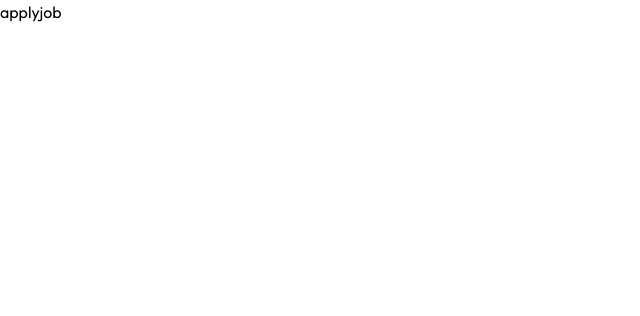
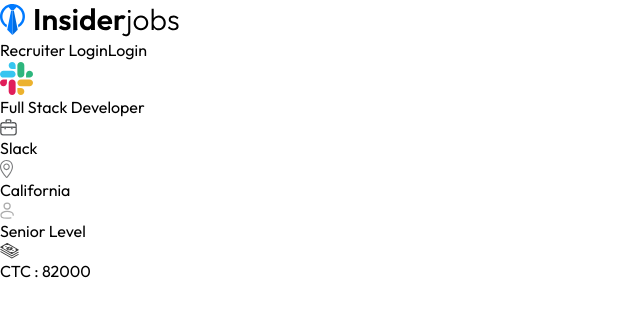
Before and after one commit to amiralam198/Job-Portal, a React (Vite) app in the folder client/: page /apply-job/1 in a window 1280 px wide. Shown: the top 316 px of the page, without its empty margins (0-640 px from the left). Built offline with nearby package versions, Linux system fonts and the light colour scheme; no server answers.

Commit message:
commit apply and learn more

```diff
--- a/client/package.json
+++ b/client/package.json
@@ -11,6 +11,7 @@
   },
   "dependencies": {
     "@clerk/clerk-react": "^5.41.1",
+    "k-convert": "^1.0.6",
     "quill": "^2.0.3",
     "react": "^19.1.1",
     "react-dom": "^19.1.1",
--- a/client/src/components/JobCard.jsx
+++ b/client/src/components/JobCard.jsx
@@ -1,7 +1,11 @@
 import React from "react";
 import { assets } from "../assets/assets";
+import {useNavigate} from "react-router-dom";
 
 const JobCard = ({ job }) => {
+
+  const navigate = useNavigate()
+
   return (
     <div className="border p-6 shadow rounded">
       <div className="flex justify-between items-center">
@@ -21,10 +25,10 @@
         dangerouslySetInnerHTML={{ __html: job.description.slice(0, 150) }}
       ></p>
       <div className="mt-4 flex gap-4 text-sm">
-        <button className="bg-blue-600 text-white px-4 py-2 rounded">
+        <button onClick={()=>{navigate(`/apply-job/${job._id}`); scrollTo(0,0)}} className="bg-blue-600 text-white px-4 py-2 rounded">
           Apply Now
         </button>
-        <button className="text-gray-500 border border-gray-500 rounded px-4 py-2">Learn more</button>
+        <button onClick={()=>{navigate(`/apply-job/${job._id}`); scrollTo(0,0)}} className="text-gray-500 border border-gray-500 rounded px-4 py-2">Learn more</button>
       </div>
     </div>
   );
--- a/client/src/components/JobListing.jsx
+++ b/client/src/components/JobListing.jsx
@@ -156,6 +156,7 @@
               <img
                 onClick={() => setCurrentPage(Math.max(currentPage - 1, 1))}
                 src={assets.left_arrow_icon}
+                alt="previous"
               ></img>
             </a>
             {Array.from({ length: Math.ceil(filteredJobs.length / 6) }).map(
--- /dev/null
+++ b/client/src/components/Loading.jsx
@@ -0,0 +1,10 @@
+import React from 'react'
+
+export default function Loading() {
+  return (
+    <div className='min-h-screen flex items-center justify-center'>
+      <div className='w-20 h-20 border-4 border-gray-300 border-t-4 border-t-blue-400 rounded-full animate-spin '>
+      </div>
+    </div>
+  )
+}
--- a/client/src/pages/ApplyJob.jsx
+++ b/client/src/pages/ApplyJob.jsx
@@ -1,7 +1,64 @@
-import React from 'react'
+// import React,{useContext,useState} from 'react';
+import React, { useContext, useEffect, useState } from 'react'
+import { useParams } from 'react-router-dom'
+import Loading from '../components/Loading';
+import {AppContext} from '../context/AppContext'
+import Navbar from "../components/Navbar";
+import { assets } from '../assets/assets';
 
 export default function ApplyJob() {
-  return (
-    <div> applyjob</div>
+  const {id } = useParams()
+  const [JobData,setJobData] = useState(null);
+  const {jobs} = useContext(AppContext)
+  const fetchJob = async()=>{
+    const data = jobs.filter(job => job._id===id)
+    if(data.length !==0){
+      setJobData(data[0]);
+      console.log(data[0]);
+    }
+  }
+  useEffect(()=>{
+    if(jobs.length > 0){
+      fetchJob()
+    }
+    fetchJob()
+  },[id,jobs])
+  return JobData ? (
+    <>
+    <Navbar/>
+    <div>
+      <div>
+        <div>
+          <div>
+            <img src={JobData.companyId.image} alt="" />
+            <div>
+              <h1> {JobData.title}</h1>
+              <div>
+                <span>
+                  <img src={assets.suitcase_icon} alt="" />
+                  {JobData.companyId.name}
+                </span>
+                <span>
+                  <img src={assets.location_icon} alt="" />
+                  {JobData.location}
+                </span>
+                <span>
+                  <img src={assets.person_icon} alt="" />
+                  {JobData.level}
+                </span>
+                <span>
+                  <img src={assets.money_icon} alt="" />
+                  CTC : {JobData.salary}
+                </span>
+              </div>
+            </div>
+          </div>
+        </div>
+      </div>
+    </div>
+       </>
+  ):(
+    // loading animation
+    <Loading/>
   )
 }
```
Also changed, not shown: 1 other file (tests, documents, lock files or other folders).
